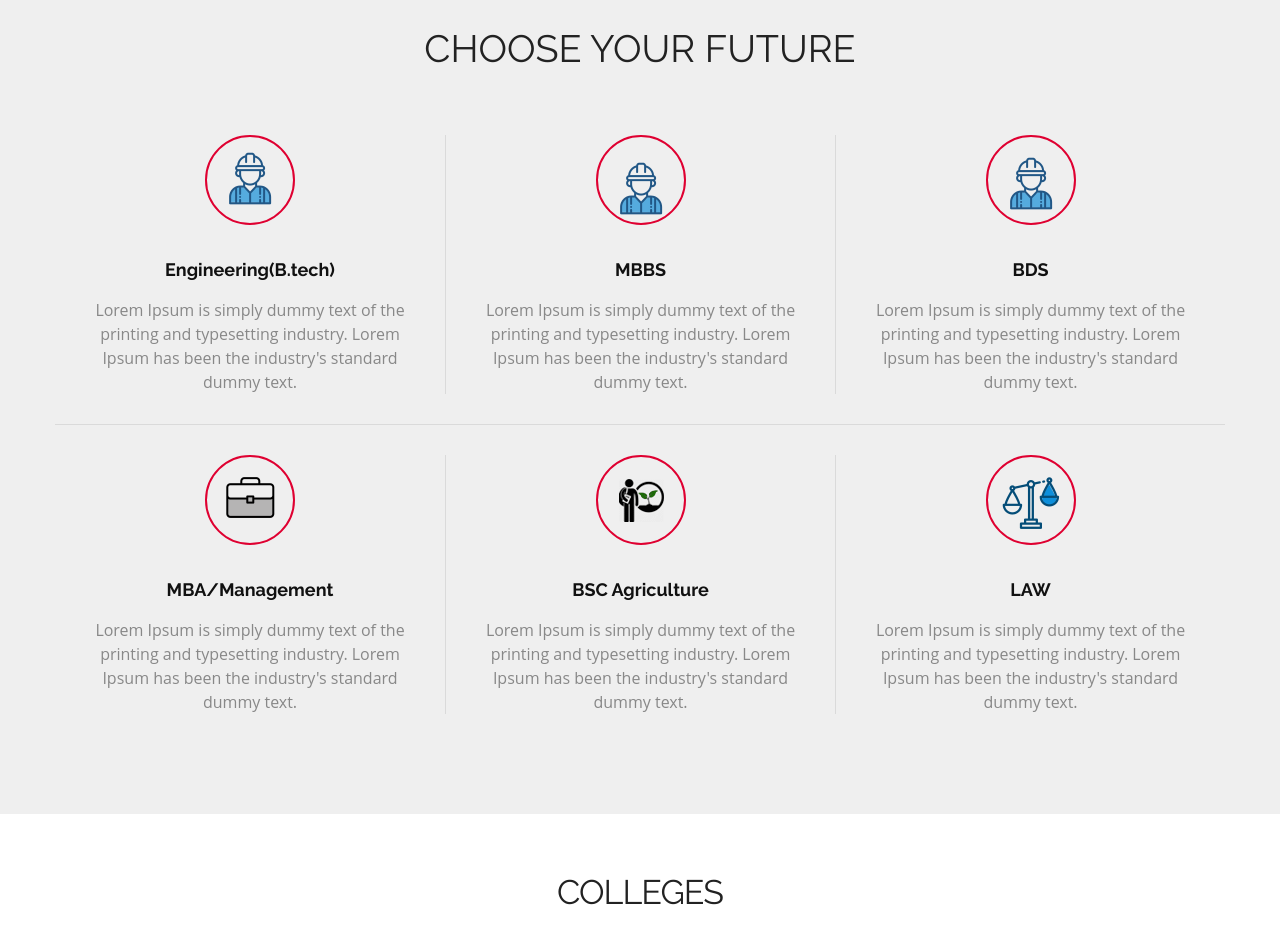
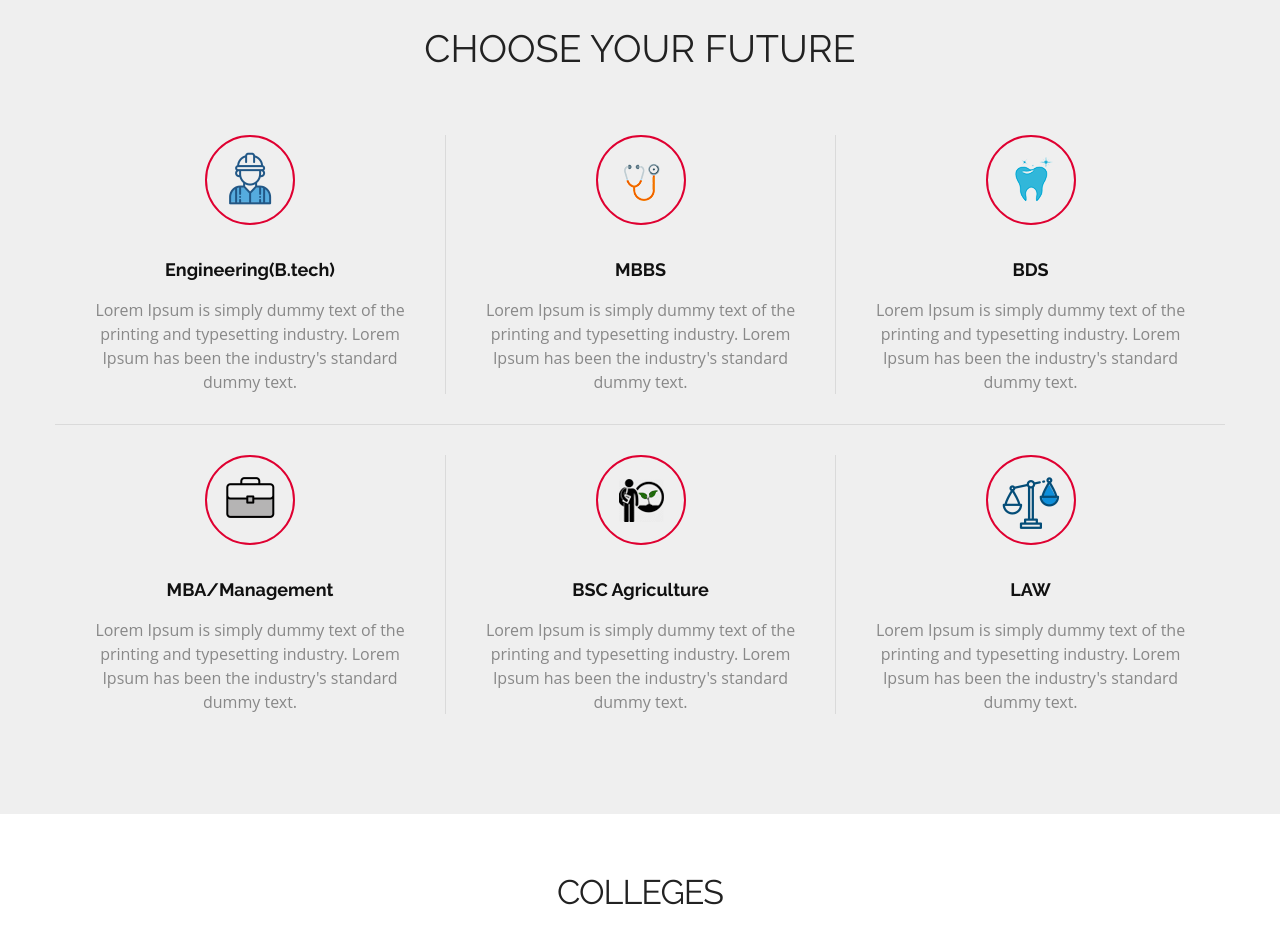
Before and after one commit to bbiijjeett/web-template-multi-purpose-councelling-agency, a plain HTML site: page index.html in a window 1280 px wide. Shown: the part 1340-2273 px from the top of the page. Drawn offline with Linux system fonts and the light colour scheme.

Commit message:
Update index.html

```diff
--- a/index.html
+++ b/index.html
@@ -109,14 +109,14 @@
         </div>
         <div class="col-lg-4 borderLeft">
           <div class="service_block">
-            <div class="service_icon icon2  delay-03s animated wow zoomIn"> <span><img class="fa" style="padding-top: 25px;" src="img/btech.png"></span> </div>
+            <div class="service_icon icon2  delay-03s animated wow zoomIn"> <span><img class="fa" style="padding-top: 25px;" src="img/mbbs.png"></span> </div>
             <h3 class="animated fadeInUp wow">MBBS</h3>
             <p class="animated fadeInDown wow">Lorem Ipsum is simply dummy text of the printing and typesetting industry. Lorem Ipsum has been the industry's standard dummy text.</p>
           </div>
         </div>
         <div class="col-lg-4 borderLeft">
           <div class="service_block">
-            <div class="service_icon icon3  delay-03s animated wow zoomIn"> <span><img class="fa" style="padding-top: 20px;" src="img/btech.png"></span> </div>
+            <div class="service_icon icon3  delay-03s animated wow zoomIn"> <span><img class="fa" style="padding-top: 20px;" src="img/bds.png"></span> </div>
             <h3 class="animated fadeInUp wow">BDS</h3>
             <p class="animated fadeInDown wow">Lorem Ipsum is simply dummy text of the printing and typesetting industry. Lorem Ipsum has been the industry's standard dummy text.</p>
           </div>
```
